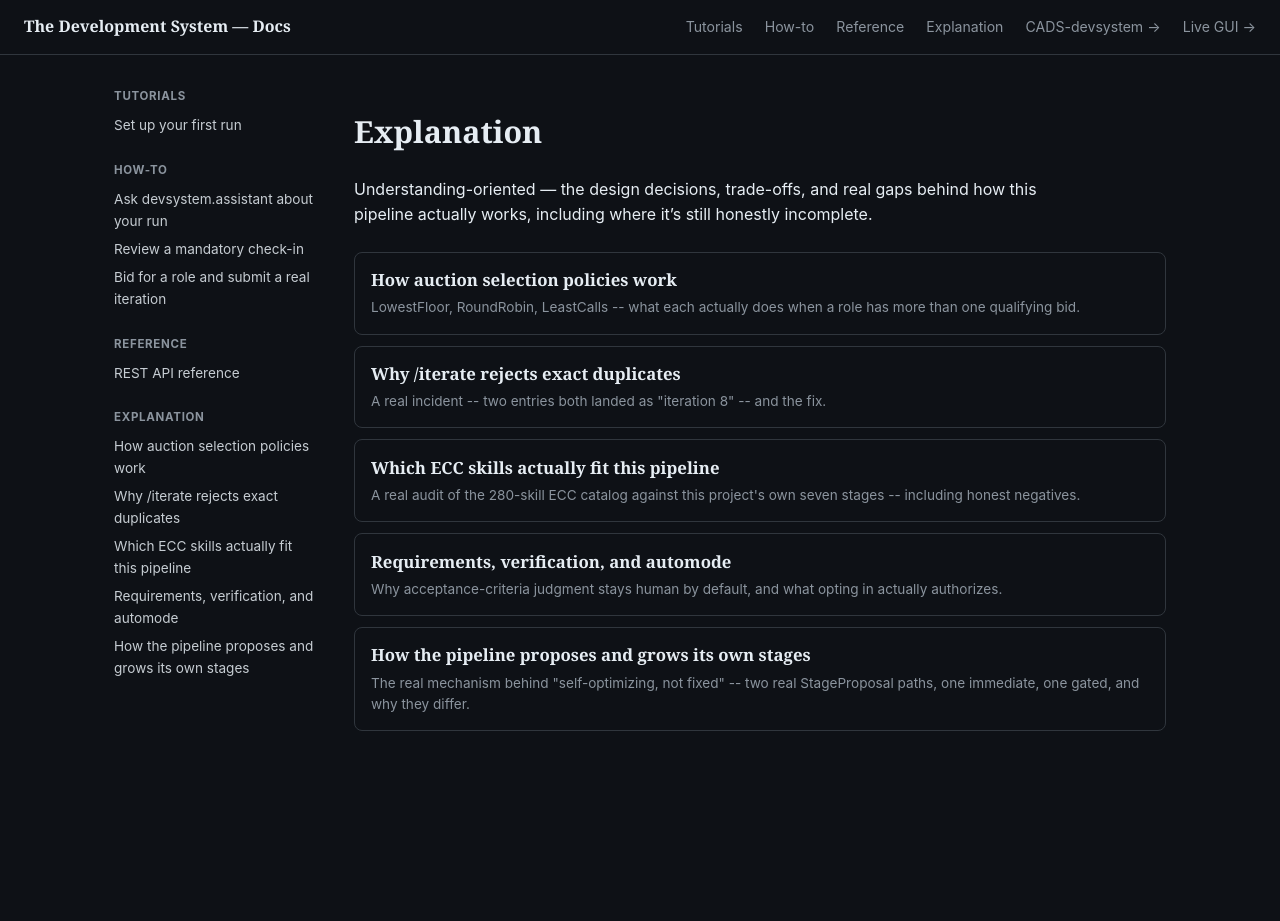
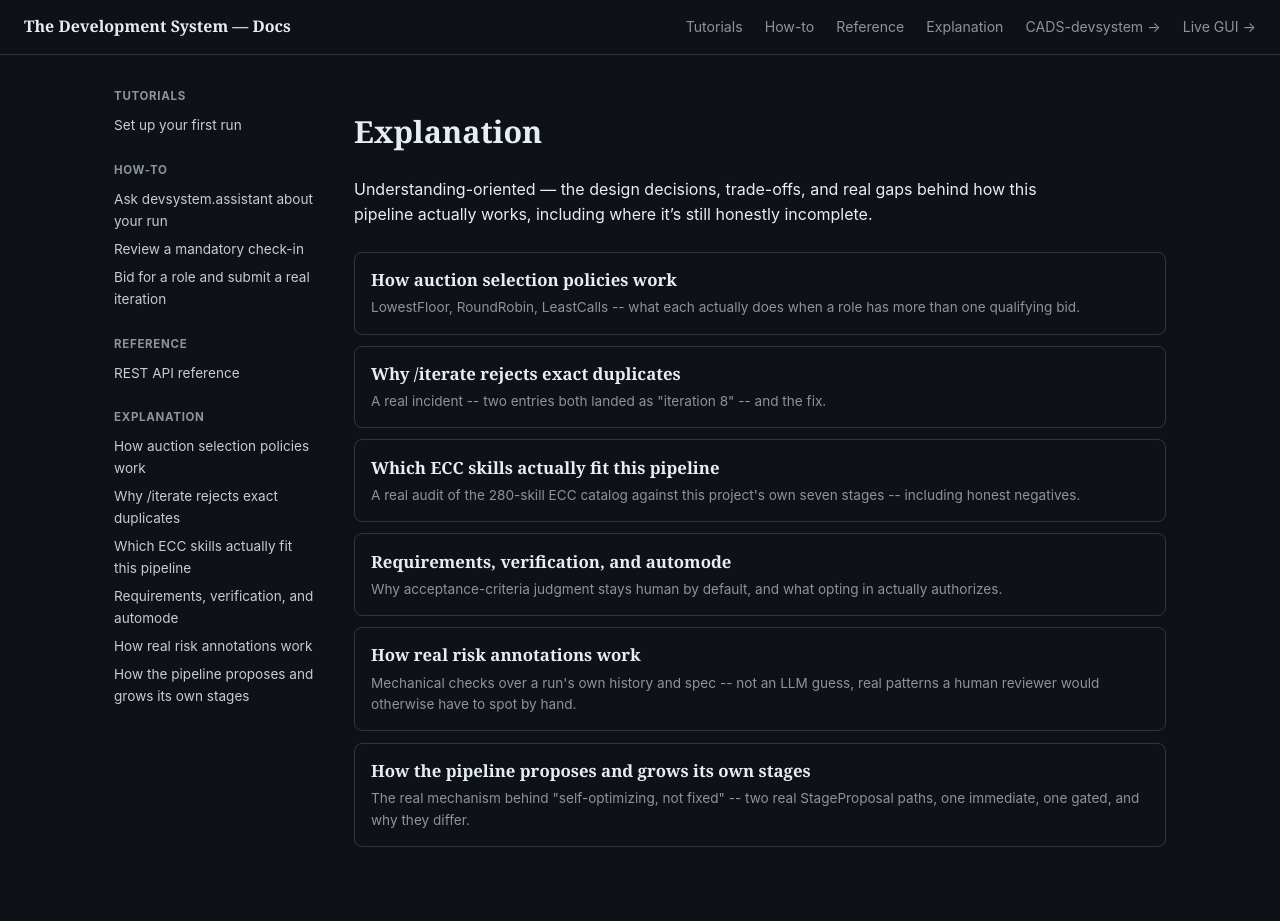
Before and after one commit to scimbe/CADS-devsystem-docs, a Jekyll site: the page built from explanation.md, in a window 1280 px wide. Built offline with Jekyll 4.4.1, drawn with Linux system fonts in a browser that asks for light colours; before the commit the page ends 900 px from its top, so only the background shows below that; part of the change alters nothing that is shown.

Commit message:
explanation: how real risk annotations work
Real gap: the preflight/risk mechanism has been referenced in passing
across multiple pages (review-a-checkin.md, duplicate-iteration-guard.md)
since the site began, but never had its own explanation. Covers both
real dimensions -- history-only checks (preflight_annotations) and the
new process-level dimension (process_annotations, CADS-devsystem@57f2ca9)
that needs the run's own live spec, not just history -- with real, live
output from an actual test run showing both firing together, and a
real contrast against the actual webconference-android run (correctly
silent once it declared review).

````diff
--- /dev/null
+++ b/_explanation/risk-annotations.md
@@ -0,0 +1,63 @@
+---
+title: How real risk annotations work
+description: Mechanical checks over a run's own history and spec -- not an LLM guess, real patterns a human reviewer would otherwise have to spot by hand.
+order: 5
+---
+
+# How real risk annotations work
+
+`GET /api/runs/{id}`'s `risks` field, and `GET /api/runs`'s `risk_count`, aren't an LLM's opinion —
+every entry is a real, mechanical check over a run's own actual history (and, for one dimension,
+its own actual spec), traceable back to concrete evidence a human can verify in seconds. This
+project's own convention, stated directly in the source: simple, explainable checks, never fake
+LLM-judgment-in-disguise.
+
+## Two dimensions, for a real reason
+
+- **History-only checks** (`preflight_annotations`) — a security-relevant keyword in the latest
+  iteration's feedback, `devsystem.implement` running before any `devsystem.test` iteration, a new
+  service proposal with no `price_ceiling`. These only need a run's `RunState` — its iteration
+  history — so they're usable everywhere a run's history is available, including
+  `devsystem_checkin`'s own binary (which never loads the run's spec at all).
+- **Process-level checks** (`process_annotations`, added 2026-08-05) — need the run's own live
+  `PipelineSpec` too, since they're about *which roles are declared*, not just what already
+  happened. The first one: a run with 3+ real successful iterations that has never declared a
+  `devsystem.review` role. Kept as a genuinely separate function rather than folded into
+  `preflight_annotations` — extending that one's signature would have broken every existing caller
+  that only ever has a bare `RunState`.
+
+## Real, live example — both dimensions firing on the same run
+
+A real test run, three successful `devsystem.implement` iterations, no `devsystem.test` iteration
+ever run, and no `devsystem.review` role ever declared:
+
+```
+$ curl .../api/runs/{id}
+{
+  "risks": [
+    {
+      "label": "no test stage before implement",
+      "evidence": "devsystem.implement first ran at iteration 1, with no devsystem.test iteration before it"
+    },
+    {
+      "label": "no review role declared despite real progress",
+      "evidence": "3 successful iteration(s) so far, but this run has never declared a devsystem.review role -- gap #2's mandatory review gate (requirements can't be marked verified without a real review) has no teeth here at all, since it only applies once review is declared."
+    }
+  ]
+}
+```
+
+Compare against the real `webconference-android` run: it declared `devsystem.review` back at
+iteration 8 (see [the goal document](https://github.com/scimbe/CADS-devsystem/blob/main/docs/development-system-goal.md)'s
+own incident log for why), so today it shows `"risks": []` — the same check, correctly silent once
+the actual condition it flags no longer holds.
+
+## Why "3+ successful iterations", not a specific stage name
+
+The process-level check deliberately doesn't look for `devsystem.implement` by name. This
+pipeline's own roles are custom-named per project — `webconference-android` itself never has a
+literal `devsystem.implement` stage, only project-specific ones like
+`devsystem.android_native_bridge`. Counting real *successful* iterations (`succeeded: true`) is the
+honest, general signal available across every run, regardless of what its stages happen to be
+called — and only successful ones count, since a string of failed attempts isn't the "real
+progress" this check is actually about.
--- a/_reference/rest-api.md
+++ b/_reference/rest-api.md
@@ -29,7 +29,7 @@ The real route table `web/src/main.rs` mounts, as of this writing -- not a desig
 |---|---|
 | `GET /api/runs` | List every run with a real summary (iterations, roles, stalled stages, risk count). |
 | `POST /api/runs` | Create a new, empty run (`{"run_id": "..."}`). |
-| `GET /api/runs/{id}` | A run's full real state: spec, health, risks, backlog, milestones, requirements, history. |
+| `GET /api/runs/{id}` | A run's full real state: spec, health, risks, backlog, milestones, requirements, history. `risks` are real mechanical checks, not an LLM guess -- see [How real risk annotations work]({{ '/explanation/risk-annotations/' | relative_url }}). |
 | `POST /api/runs/{id}/iterate` | Submit a real `IterationRecord` -- see the how-to guide above. A submission byte-identical to the run's own immediately-preceding entry is rejected with a real `409` -- see [Why /iterate rejects exact duplicates]({{ '/explanation/duplicate-iteration-guard/' | relative_url }}). |
 | `GET /api/runs/{id}/checkin` | Renders the latest iteration as real check-in markdown (run summary, risk annotations, decision prompt) -- callable any time, not gated on whether one is actually due. See [Review a mandatory check-in]({{ '/how-to/review-a-checkin/' | relative_url }}). |
 | `POST /api/runs/{id}/criteria` | Update a run's `AbortCriteria` (`max_iterations`, `max_consecutive_failures`, `checkin_every`). |
````
